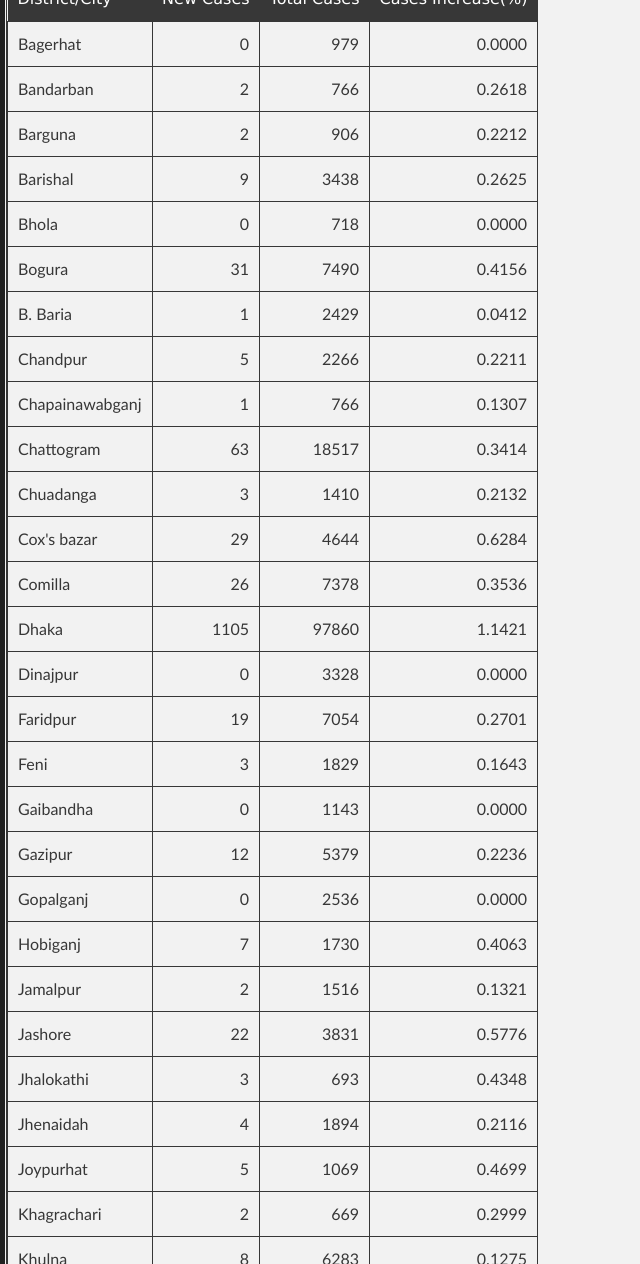
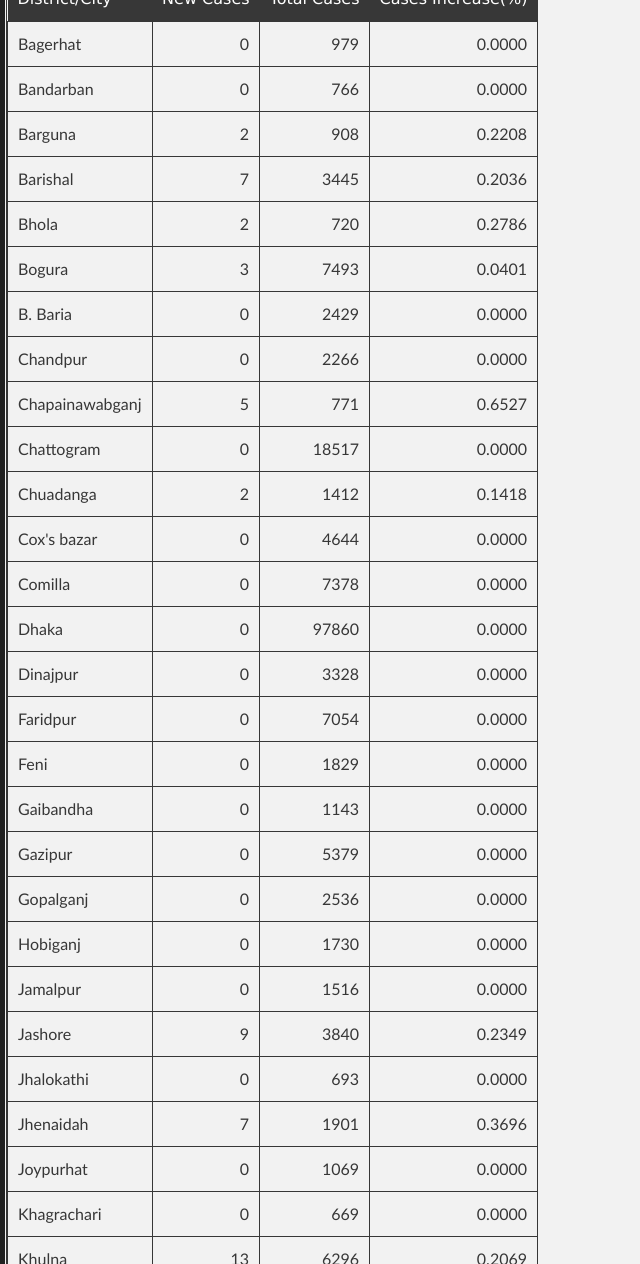
Before and after one commit to promitbasak/covid19bd, a Jekyll site: the page index.html, which Jekyll copies as it is, in a window 1280 px wide and 1400 px high, scrolled down 4031 px, cut to the strip 136-1400 px from the top of the window. Shown: the whole strip, without its empty margins (0-640 px from the left). Built offline with Jekyll 4.4.1, drawn with Linux system fonts in a browser that asks for light colours; some of the changed text lies outside the part shown.

Commit message:
Update index.html

```diff
--- a/index.html
+++ b/index.html
@@ -67,21 +67,21 @@
 </tr></thead>
 <tbody>
 <tr>
-<td>2020-09-24</td>
-<td align="right">1540</td>
-<td align="right">28</td>
-<td align="right">2139</td>
-<td align="right">12900</td>
-<td align="right">355384</td>
-<td align="right">5072</td>
-<td align="right">265092</td>
-<td align="right">85220</td>
-<td align="right">1877587</td>
-<td align="right">1.4272</td>
+<td>2020-09-25</td>
+<td align="right">1383</td>
+<td align="right">21</td>
+<td align="right">1932</td>
+<td align="right">12473</td>
+<td align="right">356767</td>
+<td align="right">5093</td>
+<td align="right">267024</td>
+<td align="right">84650</td>
+<td align="right">1890060</td>
+<td align="right">1.4275</td>
 <td align="right">0.0191</td>
-<td align="right">18.9277</td>
-<td align="right">1974.3556</td>
-<td align="right">28.1778</td>
+<td align="right">18.8760</td>
+<td align="right">1982.0389</td>
+<td align="right">28.2944</td>
 </tr>
 </tbody>
 </table>
@@ -89,27 +89,27 @@
         <h3>Graphs:</h3>
         <div class="photo-album">
       <div>
-        <img src="https://raw.githubusercontent.com/promitbasak/Covid-19_bd_extended/master/assests/2020-09-24/Figure_1.png">
+        <img src="https://raw.githubusercontent.com/promitbasak/Covid-19_bd_extended/master/assests/2020-09-25/Figure_1.png">
         <h5>Overall Condition</h5>
       </div>
       <div>
-        <img src="https://raw.githubusercontent.com/promitbasak/Covid-19_bd_extended/master/assests/2020-09-24/Figure_2.png">
+        <img src="https://raw.githubusercontent.com/promitbasak/Covid-19_bd_extended/master/assests/2020-09-25/Figure_2.png">
         <h5>Total Cases</h5>
       </div>
       <div>
-        <img src="https://raw.githubusercontent.com/promitbasak/Covid-19_bd_extended/master/assests/2020-09-24/Figure_8.png">
+        <img src="https://raw.githubusercontent.com/promitbasak/Covid-19_bd_extended/master/assests/2020-09-25/Figure_8.png">
         <h5>Total Deaths</h5>
       </div>
       <div>
-        <img src="https://raw.githubusercontent.com/promitbasak/Covid-19_bd_extended/master/assests/2020-09-24/Figure_24.png">
+        <img src="https://raw.githubusercontent.com/promitbasak/Covid-19_bd_extended/master/assests/2020-09-25/Figure_24.png">
         <h5>District-wise Corona Map</h5>
       </div>
       <div>
-        <img src="https://raw.githubusercontent.com/promitbasak/Covid-19_bd_extended/master/assests/2020-09-24/Figure_20.png">
+        <img src="https://raw.githubusercontent.com/promitbasak/Covid-19_bd_extended/master/assests/2020-09-25/Figure_20.png">
         <h5>BD vs USA: Cases</h5>
       </div>
       <div>
-        <img src="https://raw.githubusercontent.com/promitbasak/Covid-19_bd_extended/master/assests/2020-09-24/Figure_21.png">
+        <img src="https://raw.githubusercontent.com/promitbasak/Covid-19_bd_extended/master/assests/2020-09-25/Figure_21.png">
         <h5>BD vs USA: Deaths</h5>
       </div>
     </div>
@@ -132,375 +132,375 @@
 </tr>
 <tr>
 <td>Bandarban</td>
-<td align="right">2</td>
+<td align="right">0</td>
 <td align="right">766</td>
-<td align="right">0.2618</td>
+<td align="right">0.0000</td>
 </tr>
 <tr>
 <td>Barguna</td>
 <td align="right">2</td>
-<td align="right">906</td>
-<td align="right">0.2212</td>
+<td align="right">908</td>
+<td align="right">0.2208</td>
 </tr>
 <tr>
 <td>Barishal</td>
+<td align="right">7</td>
+<td align="right">3445</td>
+<td align="right">0.2036</td>
+</tr>
+<tr>
+<td>Bhola</td>
+<td align="right">2</td>
+<td align="right">720</td>
+<td align="right">0.2786</td>
+</tr>
+<tr>
+<td>Bogura</td>
+<td align="right">3</td>
+<td align="right">7493</td>
+<td align="right">0.0401</td>
+</tr>
+<tr>
+<td>B. Baria</td>
+<td align="right">0</td>
+<td align="right">2429</td>
+<td align="right">0.0000</td>
+</tr>
+<tr>
+<td>Chandpur</td>
+<td align="right">0</td>
+<td align="right">2266</td>
+<td align="right">0.0000</td>
+</tr>
+<tr>
+<td>Chapainawabganj</td>
+<td align="right">5</td>
+<td align="right">771</td>
+<td align="right">0.6527</td>
+</tr>
+<tr>
+<td>Chattogram</td>
+<td align="right">0</td>
+<td align="right">18517</td>
+<td align="right">0.0000</td>
+</tr>
+<tr>
+<td>Chuadanga</td>
+<td align="right">2</td>
+<td align="right">1412</td>
+<td align="right">0.1418</td>
+</tr>
+<tr>
+<td>Cox&#39;s bazar</td>
+<td align="right">0</td>
+<td align="right">4644</td>
+<td align="right">0.0000</td>
+</tr>
+<tr>
+<td>Comilla</td>
+<td align="right">0</td>
+<td align="right">7378</td>
+<td align="right">0.0000</td>
+</tr>
+<tr>
+<td>Dhaka</td>
+<td align="right">0</td>
+<td align="right">97860</td>
+<td align="right">0.0000</td>
+</tr>
+<tr>
+<td>Dinajpur</td>
+<td align="right">0</td>
+<td align="right">3328</td>
+<td align="right">0.0000</td>
+</tr>
+<tr>
+<td>Faridpur</td>
+<td align="right">0</td>
+<td align="right">7054</td>
+<td align="right">0.0000</td>
+</tr>
+<tr>
+<td>Feni</td>
+<td align="right">0</td>
+<td align="right">1829</td>
+<td align="right">0.0000</td>
+</tr>
+<tr>
+<td>Gaibandha</td>
+<td align="right">0</td>
+<td align="right">1143</td>
+<td align="right">0.0000</td>
+</tr>
+<tr>
+<td>Gazipur</td>
+<td align="right">0</td>
+<td align="right">5379</td>
+<td align="right">0.0000</td>
+</tr>
+<tr>
+<td>Gopalganj</td>
+<td align="right">0</td>
+<td align="right">2536</td>
+<td align="right">0.0000</td>
+</tr>
+<tr>
+<td>Hobiganj</td>
+<td align="right">0</td>
+<td align="right">1730</td>
+<td align="right">0.0000</td>
+</tr>
+<tr>
+<td>Jamalpur</td>
+<td align="right">0</td>
+<td align="right">1516</td>
+<td align="right">0.0000</td>
+</tr>
+<tr>
+<td>Jashore</td>
 <td align="right">9</td>
-<td align="right">3438</td>
-<td align="right">0.2625</td>
-</tr>
-<tr>
-<td>Bhola</td>
-<td align="right">0</td>
-<td align="right">718</td>
-<td align="right">0.0000</td>
-</tr>
-<tr>
-<td>Bogura</td>
-<td align="right">31</td>
-<td align="right">7490</td>
-<td align="right">0.4156</td>
-</tr>
-<tr>
-<td>B. Baria</td>
-<td align="right">1</td>
-<td align="right">2429</td>
-<td align="right">0.0412</td>
-</tr>
-<tr>
-<td>Chandpur</td>
-<td align="right">5</td>
-<td align="right">2266</td>
-<td align="right">0.2211</td>
-</tr>
-<tr>
-<td>Chapainawabganj</td>
-<td align="right">1</td>
-<td align="right">766</td>
-<td align="right">0.1307</td>
-</tr>
-<tr>
-<td>Chattogram</td>
-<td align="right">63</td>
-<td align="right">18517</td>
-<td align="right">0.3414</td>
-</tr>
-<tr>
-<td>Chuadanga</td>
-<td align="right">3</td>
-<td align="right">1410</td>
-<td align="right">0.2132</td>
-</tr>
-<tr>
-<td>Cox&#39;s bazar</td>
-<td align="right">29</td>
-<td align="right">4644</td>
-<td align="right">0.6284</td>
-</tr>
-<tr>
-<td>Comilla</td>
-<td align="right">26</td>
-<td align="right">7378</td>
-<td align="right">0.3536</td>
-</tr>
-<tr>
-<td>Dhaka</td>
-<td align="right">1105</td>
-<td align="right">97860</td>
-<td align="right">1.1421</td>
-</tr>
-<tr>
-<td>Dinajpur</td>
-<td align="right">0</td>
-<td align="right">3328</td>
-<td align="right">0.0000</td>
-</tr>
-<tr>
-<td>Faridpur</td>
-<td align="right">19</td>
-<td align="right">7054</td>
-<td align="right">0.2701</td>
-</tr>
-<tr>
-<td>Feni</td>
-<td align="right">3</td>
-<td align="right">1829</td>
-<td align="right">0.1643</td>
-</tr>
-<tr>
-<td>Gaibandha</td>
-<td align="right">0</td>
-<td align="right">1143</td>
-<td align="right">0.0000</td>
-</tr>
-<tr>
-<td>Gazipur</td>
-<td align="right">12</td>
-<td align="right">5379</td>
-<td align="right">0.2236</td>
-</tr>
-<tr>
-<td>Gopalganj</td>
-<td align="right">0</td>
-<td align="right">2536</td>
-<td align="right">0.0000</td>
-</tr>
-<tr>
-<td>Hobiganj</td>
+<td align="right">3840</td>
+<td align="right">0.2349</td>
+</tr>
+<tr>
+<td>Jhalokathi</td>
+<td align="right">0</td>
+<td align="right">693</td>
+<td align="right">0.0000</td>
+</tr>
+<tr>
+<td>Jhenaidah</td>
 <td align="right">7</td>
-<td align="right">1730</td>
-<td align="right">0.4063</td>
-</tr>
-<tr>
-<td>Jamalpur</td>
-<td align="right">2</td>
-<td align="right">1516</td>
-<td align="right">0.1321</td>
-</tr>
-<tr>
-<td>Jashore</td>
-<td align="right">22</td>
-<td align="right">3831</td>
-<td align="right">0.5776</td>
-</tr>
-<tr>
-<td>Jhalokathi</td>
-<td align="right">3</td>
-<td align="right">693</td>
-<td align="right">0.4348</td>
-</tr>
-<tr>
-<td>Jhenaidah</td>
-<td align="right">4</td>
-<td align="right">1894</td>
-<td align="right">0.2116</td>
+<td align="right">1901</td>
+<td align="right">0.3696</td>
 </tr>
 <tr>
 <td>Joypurhat</td>
-<td align="right">5</td>
+<td align="right">0</td>
 <td align="right">1069</td>
-<td align="right">0.4699</td>
+<td align="right">0.0000</td>
 </tr>
 <tr>
 <td>Khagrachari</td>
-<td align="right">2</td>
+<td align="right">0</td>
 <td align="right">669</td>
-<td align="right">0.2999</td>
+<td align="right">0.0000</td>
 </tr>
 <tr>
 <td>Khulna</td>
+<td align="right">13</td>
+<td align="right">6296</td>
+<td align="right">0.2069</td>
+</tr>
+<tr>
+<td>Kishoreganj</td>
+<td align="right">0</td>
+<td align="right">2750</td>
+<td align="right">0.0000</td>
+</tr>
+<tr>
+<td>Kurigram</td>
+<td align="right">0</td>
+<td align="right">887</td>
+<td align="right">0.0000</td>
+</tr>
+<tr>
+<td>Kushtia</td>
 <td align="right">8</td>
-<td align="right">6283</td>
-<td align="right">0.1275</td>
-</tr>
-<tr>
-<td>Kishoreganj</td>
-<td align="right">4</td>
-<td align="right">2750</td>
-<td align="right">0.1457</td>
-</tr>
-<tr>
-<td>Kurigram</td>
-<td align="right">0</td>
-<td align="right">887</td>
-<td align="right">0.0000</td>
-</tr>
-<tr>
-<td>Kushtia</td>
-<td align="right">9</td>
-<td align="right">3219</td>
-<td align="right">0.2804</td>
+<td align="right">3227</td>
+<td align="right">0.2485</td>
 </tr>
 <tr>
 <td>Laksmipur</td>
+<td align="right">0</td>
+<td align="right">2109</td>
+<td align="right">0.0000</td>
+</tr>
+<tr>
+<td>Lalmonirhat</td>
+<td align="right">0</td>
+<td align="right">842</td>
+<td align="right">0.0000</td>
+</tr>
+<tr>
+<td>Madaripur</td>
+<td align="right">0</td>
+<td align="right">1451</td>
+<td align="right">0.0000</td>
+</tr>
+<tr>
+<td>Magura</td>
 <td align="right">6</td>
-<td align="right">2109</td>
-<td align="right">0.2853</td>
-</tr>
-<tr>
-<td>Lalmonirhat</td>
-<td align="right">0</td>
-<td align="right">842</td>
-<td align="right">0.0000</td>
-</tr>
-<tr>
-<td>Madaripur</td>
-<td align="right">6</td>
-<td align="right">1451</td>
-<td align="right">0.4152</td>
-</tr>
-<tr>
-<td>Magura</td>
-<td align="right">0</td>
-<td align="right">895</td>
-<td align="right">0.0000</td>
+<td align="right">901</td>
+<td align="right">0.6704</td>
 </tr>
 <tr>
 <td>Manikganj</td>
-<td align="right">10</td>
+<td align="right">0</td>
 <td align="right">1483</td>
-<td align="right">0.6789</td>
+<td align="right">0.0000</td>
 </tr>
 <tr>
 <td>Moulvibazar</td>
-<td align="right">8</td>
+<td align="right">0</td>
 <td align="right">1676</td>
-<td align="right">0.4796</td>
+<td align="right">0.0000</td>
 </tr>
 <tr>
 <td>Meherpur</td>
 <td align="right">1</td>
-<td align="right">599</td>
-<td align="right">0.1672</td>
+<td align="right">600</td>
+<td align="right">0.1669</td>
 </tr>
 <tr>
 <td>Munshigonj</td>
-<td align="right">10</td>
+<td align="right">0</td>
 <td align="right">3461</td>
-<td align="right">0.2898</td>
+<td align="right">0.0000</td>
 </tr>
 <tr>
 <td>Mymensingh</td>
-<td align="right">7</td>
+<td align="right">0</td>
 <td align="right">3637</td>
-<td align="right">0.1928</td>
+<td align="right">0.0000</td>
 </tr>
 <tr>
 <td>Naogaon</td>
 <td align="right">9</td>
-<td align="right">1295</td>
-<td align="right">0.6998</td>
+<td align="right">1304</td>
+<td align="right">0.6950</td>
 </tr>
 <tr>
 <td>Narail</td>
+<td align="right">5</td>
+<td align="right">1316</td>
+<td align="right">0.3814</td>
+</tr>
+<tr>
+<td>Narayanganj</td>
+<td align="right">0</td>
+<td align="right">6685</td>
+<td align="right">0.0000</td>
+</tr>
+<tr>
+<td>Narshingdi</td>
+<td align="right">0</td>
+<td align="right">2269</td>
+<td align="right">0.0000</td>
+</tr>
+<tr>
+<td>Natore</td>
+<td align="right">5</td>
+<td align="right">978</td>
+<td align="right">0.5139</td>
+</tr>
+<tr>
+<td>Netrokona</td>
+<td align="right">0</td>
+<td align="right">715</td>
+<td align="right">0.0000</td>
+</tr>
+<tr>
+<td>Nilphamari</td>
+<td align="right">0</td>
+<td align="right">1025</td>
+<td align="right">0.0000</td>
+</tr>
+<tr>
+<td>Noakhali</td>
+<td align="right">0</td>
+<td align="right">4925</td>
+<td align="right">0.0000</td>
+</tr>
+<tr>
+<td>Pabna</td>
+<td align="right">5</td>
+<td align="right">1118</td>
+<td align="right">0.4492</td>
+</tr>
+<tr>
+<td>Panchagarh</td>
+<td align="right">0</td>
+<td align="right">596</td>
+<td align="right">0.0000</td>
+</tr>
+<tr>
+<td>Patuakhali</td>
+<td align="right">1</td>
+<td align="right">1412</td>
+<td align="right">0.0709</td>
+</tr>
+<tr>
+<td>Pirojpur</td>
 <td align="right">2</td>
-<td align="right">1311</td>
-<td align="right">0.1528</td>
-</tr>
-<tr>
-<td>Narayanganj</td>
-<td align="right">18</td>
-<td align="right">6685</td>
-<td align="right">0.2700</td>
-</tr>
-<tr>
-<td>Narshingdi</td>
-<td align="right">6</td>
-<td align="right">2269</td>
-<td align="right">0.2651</td>
-</tr>
-<tr>
-<td>Natore</td>
-<td align="right">13</td>
-<td align="right">973</td>
-<td align="right">1.3542</td>
-</tr>
-<tr>
-<td>Netrokona</td>
-<td align="right">1</td>
-<td align="right">715</td>
-<td align="right">0.1401</td>
-</tr>
-<tr>
-<td>Nilphamari</td>
-<td align="right">0</td>
-<td align="right">1025</td>
-<td align="right">0.0000</td>
-</tr>
-<tr>
-<td>Noakhali</td>
-<td align="right">13</td>
-<td align="right">4925</td>
-<td align="right">0.2647</td>
-</tr>
-<tr>
-<td>Pabna</td>
-<td align="right">0</td>
-<td align="right">1113</td>
-<td align="right">0.0000</td>
-</tr>
-<tr>
-<td>Panchagarh</td>
-<td align="right">0</td>
-<td align="right">596</td>
-<td align="right">0.0000</td>
-</tr>
-<tr>
-<td>Patuakhali</td>
-<td align="right">8</td>
-<td align="right">1411</td>
-<td align="right">0.5702</td>
-</tr>
-<tr>
-<td>Pirojpur</td>
-<td align="right">3</td>
-<td align="right">1063</td>
-<td align="right">0.2830</td>
+<td align="right">1065</td>
+<td align="right">0.1881</td>
 </tr>
 <tr>
 <td>Rajbari</td>
-<td align="right">9</td>
+<td align="right">0</td>
 <td align="right">3013</td>
-<td align="right">0.2996</td>
+<td align="right">0.0000</td>
 </tr>
 <tr>
 <td>Rajshahi</td>
-<td align="right">28</td>
-<td align="right">4896</td>
-<td align="right">0.5752</td>
+<td align="right">15</td>
+<td align="right">4911</td>
+<td align="right">0.3064</td>
 </tr>
 <tr>
 <td>Rangamati</td>
+<td align="right">0</td>
+<td align="right">893</td>
+<td align="right">0.0000</td>
+</tr>
+<tr>
+<td>Rangpur</td>
+<td align="right">0</td>
+<td align="right">2749</td>
+<td align="right">0.0000</td>
+</tr>
+<tr>
+<td>Satkhira</td>
+<td align="right">0</td>
+<td align="right">1093</td>
+<td align="right">0.0000</td>
+</tr>
+<tr>
+<td>Shariatpur</td>
+<td align="right">0</td>
+<td align="right">1670</td>
+<td align="right">0.0000</td>
+</tr>
+<tr>
+<td>Sherpur</td>
+<td align="right">0</td>
+<td align="right">463</td>
+<td align="right">0.0000</td>
+</tr>
+<tr>
+<td>Sirajganj</td>
 <td align="right">5</td>
-<td align="right">893</td>
-<td align="right">0.5631</td>
-</tr>
-<tr>
-<td>Rangpur</td>
-<td align="right">0</td>
-<td align="right">2749</td>
-<td align="right">0.0000</td>
-</tr>
-<tr>
-<td>Satkhira</td>
-<td align="right">0</td>
-<td align="right">1093</td>
-<td align="right">0.0000</td>
-</tr>
-<tr>
-<td>Shariatpur</td>
-<td align="right">0</td>
-<td align="right">1670</td>
-<td align="right">0.0000</td>
-</tr>
-<tr>
-<td>Sherpur</td>
-<td align="right">1</td>
-<td align="right">463</td>
-<td align="right">0.2165</td>
-</tr>
-<tr>
-<td>Sirajganj</td>
-<td align="right">13</td>
-<td align="right">2135</td>
-<td align="right">0.6126</td>
+<td align="right">2140</td>
+<td align="right">0.2342</td>
 </tr>
 <tr>
 <td>Sunamganj</td>
-<td align="right">2</td>
+<td align="right">0</td>
 <td align="right">2304</td>
-<td align="right">0.0869</td>
+<td align="right">0.0000</td>
 </tr>
 <tr>
 <td>Sylhet</td>
-<td align="right">27</td>
+<td align="right">0</td>
 <td align="right">6713</td>
-<td align="right">0.4038</td>
+<td align="right">0.0000</td>
 </tr>
 <tr>
 <td>Tangail</td>
-<td align="right">11</td>
+<td align="right">0</td>
 <td align="right">3051</td>
-<td align="right">0.3618</td>
+<td align="right">0.0000</td>
 </tr>
 <tr>
 <td>Thakurgaon</td>
@@ -3950,6 +3950,23 @@
 <td align="right">1974.3556</td>
 <td align="right">28.1778</td>
 </tr>
+<tr>
+<td>2020-09-25</td>
+<td align="right">1383</td>
+<td align="right">21</td>
+<td align="right">1932</td>
+<td align="right">12473</td>
+<td align="right">356767</td>
+<td align="right">5093</td>
+<td align="right">267024</td>
+<td align="right">84650</td>
+<td align="right">1890060</td>
+<td align="right">1.4275</td>
+<td align="right">0.0191</td>
+<td align="right">18.8760</td>
+<td align="right">1982.0389</td>
+<td align="right">28.2944</td>
+</tr>
 </tbody></table>
 
 
```
